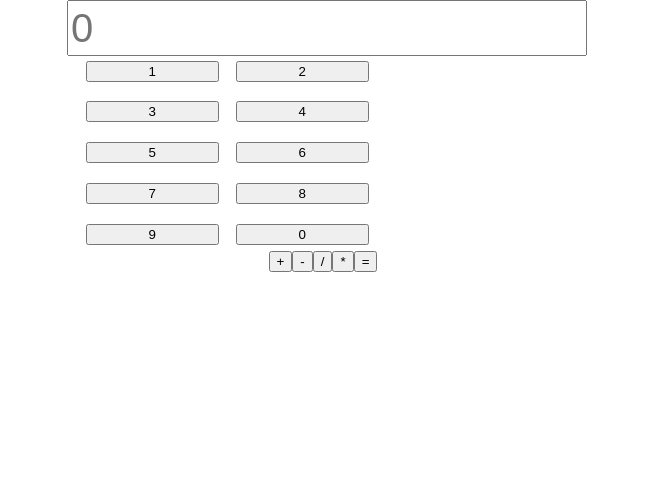
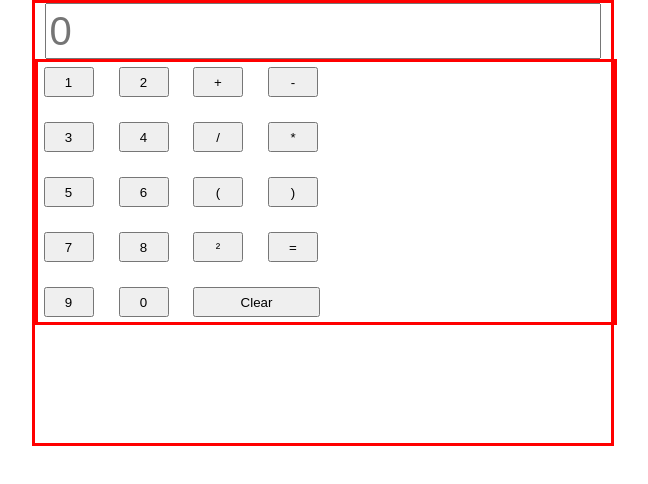
Before and after one commit to zifftalmon/calculator, a React (Create React App) app: page / in a window 1280 px wide. Shown: the top 484 px of the page, without its empty margins (317-965 px from the left). Built offline with nearby package versions, Linux system fonts and the light colour scheme; the HTML template or start-up script is replaced by a standard one.

Commit message:
working on logic to change numbers and actions on different conditions

```diff
--- a/src/App.css
+++ b/src/App.css
@@ -5,38 +5,72 @@ body {
 /* styles in App component */
 .App {
   display: block;
-  width: 40%;
-  height: 50vh;
+  width: 45%;
+  height: 55vh;
   margin: auto auto;
   text-align: center;
-  /* border: 3px solid red; */
+  border: 3px solid red;
 }
 .buttonsDiv {
   display: grid;
-  grid-template-columns: repeat(auto-fit,1fr);
-  align-items: center;
+  border: 3px solid red;
+  grid-template-columns: repeat(2,180px);
+  grid-template-rows: repeat(auto-fill, 1fr);
+  align-items: baseline;
+  width: 100%;
 }
-/* styles for number buttons */
+/* styles for number & actions buttons */
 .numbersDiv {
   margin: 5px;
   display: grid;
-  width: 60%;
-  grid-template-columns: repeat(auto-fill, 130px);
-  grid-template-rows: repeat(auto-fill, 20px);
+  width: 70%;
+  grid-template-columns: repeat(auto-fill, 50px);
+  grid-template-rows: repeat(auto-fill, 30px);
   place-content: center;
   justify-content: center;
   align-items: center;
-  gap: 20px;
+  gap: 25px;
   /* border: 3px solid red; */
 }
 .numbersDiv button {
-  width: 10em;
+  width: 50px;
+  height: 30px;
+}
+.seperator {
+  display: flex;
+  flex-direction: column;
+  width: 0px;
+  height: 100%;
+  border: 3px solid red;
 }
 /* styles for actions buttons */
-
+.actionsDiv {
+  display: grid;
+  grid-template-columns: repeat(auto-fill,50px);
+  grid-template-rows: repeat(auto-fill, 30px);
+  /* border: 3px solid red; */
+  gap: 25px;
+  margin: -25px;
+  width: 70%;
+}
+.actionsDiv button {
+  width: 50px;
+  height: 30px;
+}
 /* styles for text line */
 .lineDiv input{
-  width: 100%;
+  width: 95%;
   height: 50px;
   font-size: 40px;
 }
+/* style for clear button */
+.clearBtn{
+  display: flex;
+  align-items: center;
+  justify-content: center;
+  /* border: 3px solid red; */
+  width: 127px;
+}
+.clearBtn button {
+  width: 430px;
+}
--- a/src/App.js
+++ b/src/App.js
@@ -1,15 +1,12 @@
 import './App.css';
 import Buttons from './components/Buttons.tsx';
 // import Line from './components/Line.tsx';
-import Actions from './components/Actions.tsx';
 
 function App() {
   return (
     <div className="App">
-      {/* <Line/> */}
-      <div className='buttonsDiv'>
+      <div>
         <Buttons/>
-        {/* <Actions/> */}
       </div>
     </div>
   );
--- a/src/components/Actions.tsx
+++ /dev/null
@@ -1,14 +0,0 @@
-import React, { useState } from "react";
-
-
-const Actions = () => {
-    return(
-        <div className="actionsDiv">
-            <button value='+'>+</button>
-            <button value='-'>-</button>
-            <button value='/'>/</button>
-            <button value='*'>*</button>
-        </div>
-    )
-}
-export default Actions
--- a/src/components/Buttons.tsx
+++ b/src/components/Buttons.tsx
@@ -1,23 +1,48 @@
 import React from 'react'
 import Line from './Line';
 import { useState } from 'react';
-import Actions from './Actions';
 
 
 const Buttons = () => {
     // function and state to type numbers and actions
     const [number, setNumber]:any[] = useState([]);
+    const [count, setCount] = useState(0)
+    let sum:number = 0
+
     const getNumber = (e:any) => {
-        setNumber((number: any[]) => [...number,e.target.value].join(''))
+        if(e.target.value !== '=') {
+            setNumber((number: any[]) => [...number,e.target.value].join(''))
+        }
+        else {
+            console.log(count);
+
+            sum = (eval(number))
+            setNumber([sum])
+            setCount(1)
+        }
+        if(count === 1) {
+            console.log(count);
+            setNumber([])
+            setCount(0)
+            setNumber((number: any[]) => [...number,e.target.value].join(''))
+        }
+        // if(sum > 100 || e.target.value !== Number) {
+        //     console.log(count);
+        //     setCount(0)
+        // }
     }
-    const calculate = () => {
-        setNumber((eval(number)))
-    }
+    // const calculate = (e:any) => {
+    //     console.log(e);
+    //     if(sum !== 0) {
+
+    //     }
+    // }
 
 
     return (
         <>
             <Line number={number}/>
+        <div className='buttonsDiv'>
             <div className='numbersDiv'>
                 <button value={1} onClick={getNumber}>1</button>
                 <button value={2} onClick={getNumber}>2</button>
@@ -30,13 +55,21 @@ const Buttons = () => {
                 <button value={9} onClick={getNumber}>9</button>
                 <button value={0} onClick={getNumber}>0</button>
             </div>
+            {/* <div className='seperator'></div> */}
             <div className="actionsDiv">
                 <button value='+' onClick={getNumber}>+</button>
                 <button value='-' onClick={getNumber}>-</button>
                 <button value='/' onClick={getNumber}>/</button>
                 <button value='*' onClick={getNumber}>*</button>
-                <button value='=' onClick={calculate}>=</button>
+                <button value='*' onClick={getNumber}>(</button>
+                <button value='*' onClick={getNumber}>)</button>
+                <button value='**' onClick={() => setNumber([number**2])}>²</button>
+                <button value='=' onClick={getNumber}>=</button>
+                <div className='clearBtn'>
+                    <button onClick={() => setNumber([])}>Clear</button>
+                </div>
             </div>
+        </div>
         </>
     )
 }
```
